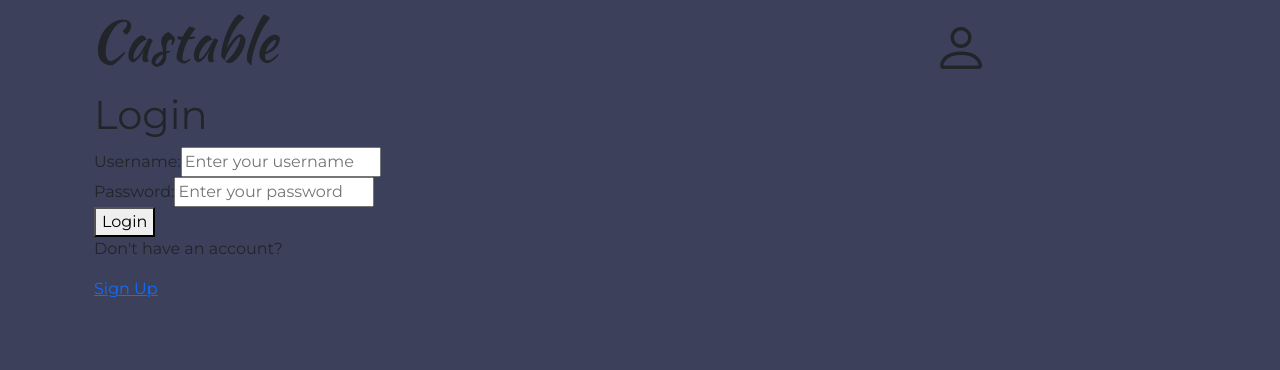
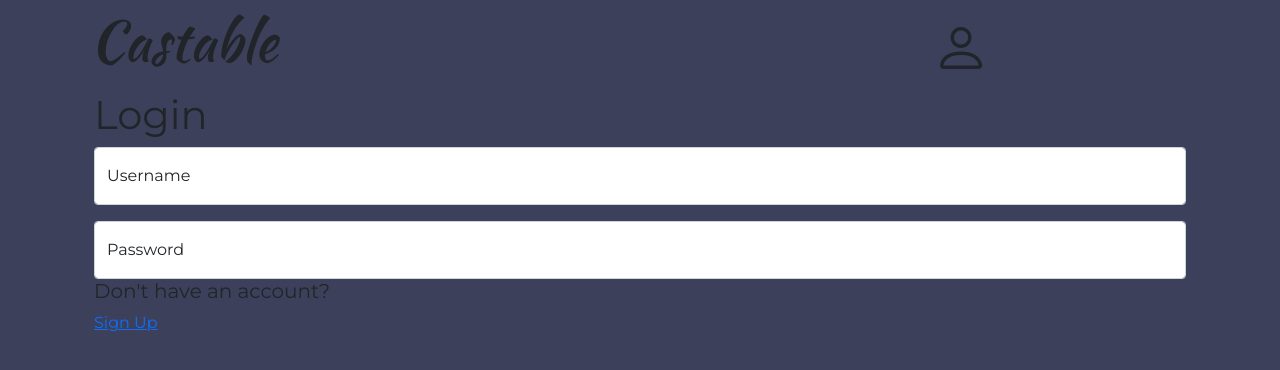
Before and after one commit to blackinferno1000/podcast-player, a React (Create React App) app in the folder frontend/castable/: page /profile in a window 1280 px wide. Shown: the top 370 px of the page. Built offline with nearby package versions, Linux system fonts and the light colour scheme.

Commit message:
favorites integration progress

```diff
--- a/frontend/castable/src/App.js
+++ b/frontend/castable/src/App.js
@@ -14,7 +14,10 @@ function App() {
               <Home />
             </Route>
             <Route path="/profile">
-              <Profile />
+              <Profile signup="false" />
+            </Route>
+            <Route path="/signup">
+              <Profile signup="true" />
             </Route>
             <Route path="/:id">
               <Podcast />
--- a/frontend/castable/src/App.scss
+++ b/frontend/castable/src/App.scss
@@ -15,4 +15,13 @@ body {
   .resultCard {
     height: 45rem;
   }
+
+  .bi-heart,
+  .bi-heart-fill {
+    font-size: 2rem;
+
+    &::before {
+      padding: 1rem;
+    }
+  }
 }
--- /dev/null
+++ b/frontend/castable/src/UserContext.js
@@ -0,0 +1,3 @@
+import { createContext } from "react";
+
+export const UserContext = createContext(null);
--- a/frontend/castable/src/components/Home.js
+++ b/frontend/castable/src/components/Home.js
@@ -1,14 +1,16 @@
 import { Link } from "react-router-dom";
-import { useState } from "react";
+import { useState, useContext } from "react";
+import { UserContext } from "../UserContext";
 
-export default function Home() {
+export default function Home(props) {
   const [loading, setLoading] = useState(false);
   const [results, setResults] = useState([]);
   const [genres, setGenres] = useState("");
   const [search, setSearch] = useState("");
   const [offset, setOffset] = useState(0);
   const [nextOffset, setNextOffset] = useState(0);
-  const [currentPodcast, setCurrentPodcast] = useState({});
+
+  const { favorites, setFavorites } = useContext(UserContext);
 
   const getGenres = () => {
     let checked = [];
@@ -31,6 +33,9 @@ export default function Home() {
   const handleSubmit = (e) => {
     e.preventDefault();
     setLoading(true);
+    // document.querySelectorAll(".cards").forEach((card) => {
+    //   card.remove();
+    // });
     fetch(`/api/search?search=${search}&genres=${genres}&offset=${offset}`)
       .then((res) => res.json())
       .then((data) => {
@@ -41,8 +46,24 @@ export default function Home() {
     // console.log(results);
   };
 
-  const setPodcast = (props) => {
-    setCurrentPodcast(props.id);
+  const favorite = (e) => {
+    if (favorites.includes(e.target.dataset.id)) {
+      setFavorites(
+        favorites.filter((id) => {
+          return id !== e.target.dataset.id;
+        })
+      );
+    } else {
+      setFavorites(favorites.push(e.target.dataset.id));
+    }
+    if (e.target.classList.contains("bi-heart")) {
+      e.target.classList.remove("bi-heart");
+      e.target.classList.add("bi-heart-fill");
+    } else {
+      e.target.classList.remove("bi-heart-fill");
+      e.target.classList.add("bi-heart");
+    }
+    console.log(favorites);
   };
 
   return (
@@ -123,8 +144,8 @@ export default function Home() {
                 </div>
               </div>
             </form>
-            <section className="row">
-              {!loading &&
+            <section className="row resultField">
+              {!loading ? (
                 results.map((result) => (
                   <ResultCard
                     thumbnail={result.thumbnail}
@@ -132,9 +153,15 @@ export default function Home() {
                     id={result.id}
                     title={result.title_original}
                     description={result.description_original}
-                    function={setPodcast.bind(result.id)}
+                    function={favorite}
+                    favorites={favorites}
                   />
-                ))}
+                ))
+              ) : (
+                <div className="spinner-border" role="status">
+                  <span className="visually-hidden">Loading...</span>
+                </div>
+              )}
               {results.length > 0 && (
                 <div>
                   <nav aria-label="Page navigation example">
@@ -169,11 +196,6 @@ export default function Home() {
                       </li>
                     </ul>
                   </nav>
-                </div>
-              )}
-              {loading && (
-                <div className="spinner-border" role="status">
-                  <span className="visually-hidden">Loading...</span>
                 </div>
               )}
             </section>
@@ -221,6 +243,19 @@ function ResultCard(props) {
           >
             Go to podcast
           </Link>
+          {props.favorites.includes(props.id) ? (
+            <i
+              className="bi bi-heart-fill"
+              onClick={props.function}
+              data-id={props.id}
+            ></i>
+          ) : (
+            <i
+              className="bi bi-heart"
+              onClick={props.function}
+              data-id={props.id}
+            ></i>
+          )}
         </div>
       </div>
     </div>
--- a/frontend/castable/src/components/Navbar.js
+++ b/frontend/castable/src/components/Navbar.js
@@ -1,6 +1,14 @@
 import { Link } from "react-router-dom";
+import { useState, useMemo } from "react";
+import { UserContext } from "../UserContext";
 
 export default function Navbar(props) {
+  const [favorites, setFavorites] = useState([]);
+
+  const value = useMemo(
+    () => ({ favorites, setFavorites }),
+    [favorites, setFavorites]
+  );
   return (
     <nav>
       <div className="container pb-3">
@@ -18,7 +26,9 @@ export default function Navbar(props) {
             </Link>
           </div>
         </div>
-        {props.children}
+        <UserContext.Provider value={value}>
+          {props.children}
+        </UserContext.Provider>
       </div>
     </nav>
   );
--- a/frontend/castable/src/components/Podcast.js
+++ b/frontend/castable/src/components/Podcast.js
@@ -1,6 +1,6 @@
 import { useEffect, useState } from "react";
 
-export default function Podcast() {
+export default function Podcast(props) {
   const [loading, setLoading] = useState(false);
   const [currentPodcast, setCurrentPodcast] = useState({});
   const [currentSource, setCurrentSource] = useState("");
@@ -17,22 +17,30 @@ export default function Podcast() {
   return (
     <section>
       <div className="container">
-        <div className="row">
+        <div className="row bg-light rounded">
           {loading && (
             <div className="spinner-border" role="status">
               <span className="visually-hidden">Loading...</span>
             </div>
           )}
           {currentPodcast.episodes && (
-            <div className="col p-2">
-              <img src={currentPodcast.thumbnail} alt={currentPodcast.title} />
-              <h1 className="display-5">{currentPodcast.title}</h1>
-              <p className="h3">{currentPodcast.description}</p>
-              <p className="h5">
-                Number of episodes: {currentPodcast.total_episodes}
-              </p>
-              <p className="h5">Publisher: {currentPodcast.publisher}</p>
-
+            <div className="row p-2">
+              <img
+                src={currentPodcast.thumbnail}
+                alt={currentPodcast.title}
+                className="col img-fluid"
+              />
+              <div className="col">
+                <h1 className="display-5 text-dark">{currentPodcast.title}</h1>
+                <hr className="border-dark"></hr>
+                <p className="h3 text-body">{currentPodcast.description}</p>
+                <p className="h5">
+                  Number of episodes: {currentPodcast.total_episodes}
+                </p>
+                <p className="h5 text-muted">
+                  Publisher: {currentPodcast.publisher}
+                </p>
+              </div>
               <div className="accordion" id="accordionExample">
                 <div className="accordion-item">
                   <h2 className="accordion-header" id="headingOne">
@@ -53,7 +61,7 @@ export default function Podcast() {
                     aria-labelledby="headingOne"
                     data-bs-parent="#accordionExample"
                   >
-                    <div className="accordion-body row">
+                    <div className="accordion-body row p-2">
                       {currentPodcast.episodes.map((episode) => (
                         <Episode
                           thumbnail={episode.thumbnail}
--- a/frontend/castable/src/components/Profile.js
+++ b/frontend/castable/src/components/Profile.js
@@ -1,40 +1,35 @@
 import { Link } from "react-router-dom";
 import { useState } from "react";
 
-export default function Profile() {
+export default function Profile(props) {
   const [loggedIn, setLoggedIn] = useState(false);
   return (
     <section>
       <div className="container">
-        {!loggedIn && (
+        {props.signup !== "true" && (
           <div>
             <form action="/login" method="post">
-              <div>
-                <h1>Login</h1>
-              </div>
-              <div class="form-group">
-                <label for="">Username:</label>
+              <h1 className="h1">Login</h1>
+              <div className="form-floating mb-3">
                 <input
                   type="text"
-                  name="username"
-                  id="username"
-                  placeholder="Enter your username"
-                  required
-                ></input>
+                  className="form-control"
+                  id="floatingInput"
+                  placeholder="Username"
+                />
+                <label htmlFor="floatingInput">Username</label>
               </div>
-              <div class="form-group">
-                <label for="">Password:</label>
+              <div className="form-floating">
                 <input
                   type="password"
-                  name="password"
-                  id="password"
-                  placeholder="Enter your password"
-                  required
-                ></input>
+                  className="form-control"
+                  id="floatingPassword"
+                  placeholder="Password"
+                />
+                <label htmlFor="floatingPassword">Password</label>
               </div>
-              <button type="submit">Login</button>
             </form>
-            <p>Don't have an account?</p>
+            <p className="h5">Don't have an account?</p>
             <a href="/signup">Sign Up</a>
           </div>
         )}
```
